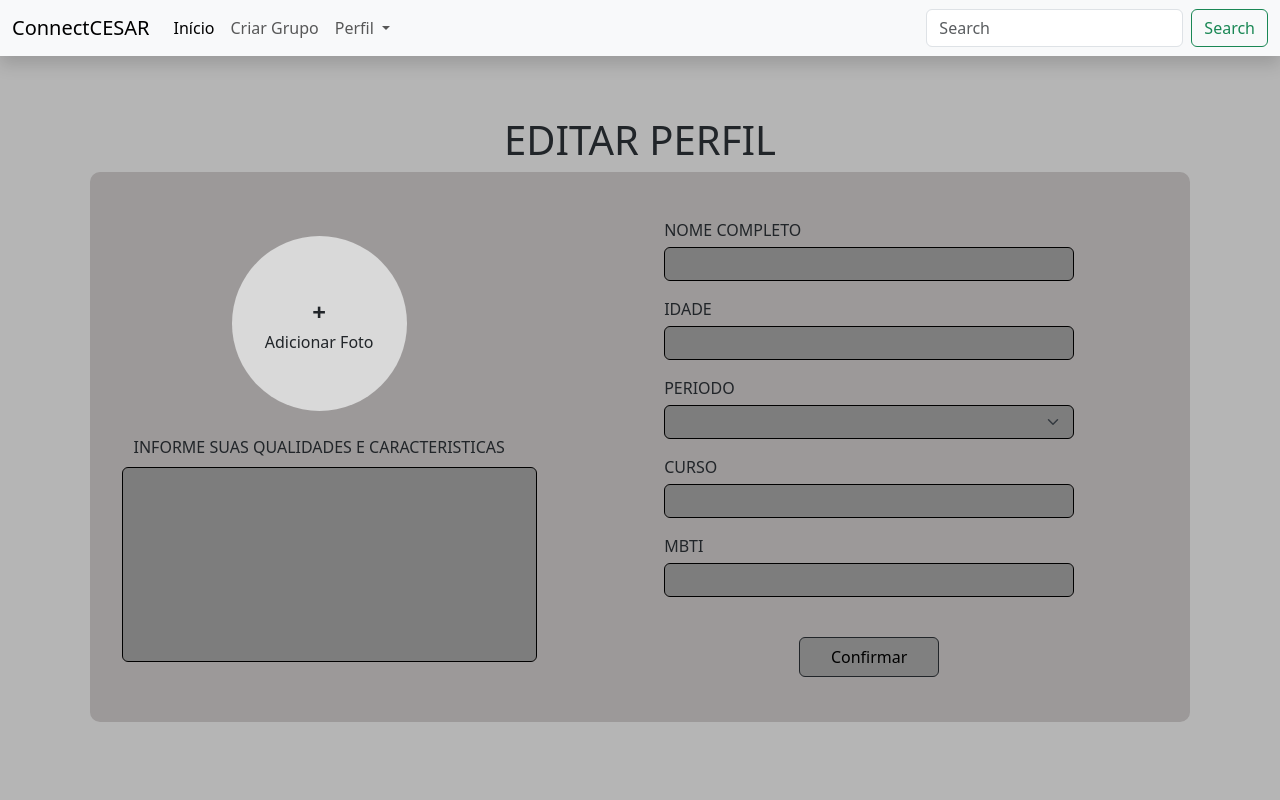
After one commit to caetrias/connectcesar, a Django app: page /editar_perfil/ in a window 1280 px wide. The commit adds this page. Run offline with Django 4.2, Linux system fonts and the light colour scheme.

Commit message:
Tela editar perfil feita + conexões entre telas

```diff
--- a/cesarconnect/ccapp/urls.py
+++ b/cesarconnect/ccapp/urls.py
@@ -10,5 +10,6 @@ urlpatterns = [
     path('criargrupo/', views.criargrupo, name="criargrupo"),
     path('meugrupo/', views.meugrupo, name="meugrupo"),
     path('acessarperfil/', views.acessarperfil, name="acessarperfil"),
+    path('editar_perfil/', views.editar_perfil, name="editar_perfil"),
 
 ]
--- a/cesarconnect/ccapp/views.py
+++ b/cesarconnect/ccapp/views.py
@@ -19,3 +19,6 @@ def meugrupo(request):
 
 def acessarperfil(request):
     return render(request, 'acessarperfil.html')
+
+def editar_perfil(request):
+    return render(request, 'editar_perfil.html')
--- a/cesarconnect/templates/acessarperfil.html
+++ b/cesarconnect/templates/acessarperfil.html
@@ -84,7 +84,7 @@
             <ul class="navbar-nav me-auto mb-2 mb-lg-0">
               <!-- Item Início -->
               <li class="nav-item">
-                <a class="nav-link active" aria-current="page" href="#">Início</a>
+                <a class="nav-link active" aria-current="page" href="/tela_inicial/">Início</a>
               </li>
               <!-- Item Criar Grupo -->
               <li class="nav-item">
@@ -97,7 +97,7 @@
                 </a>
                 <ul class="dropdown-menu">
                   <li><a class="dropdown-item" href="#">Meu Perfil</a></li>
-                  <li><a class="dropdown-item" href="#">Editar Perfil</a></li>
+                  <li><a class="dropdown-item" href="/editar_perfil/">Editar Perfil</a></li>
                   <li><hr class="dropdown-divider"></li>
                   <li><a class="dropdown-item" href="/">Sair</a></li>
                 </ul>
@@ -149,5 +149,6 @@
         </div>
     </div>
 </body>
+<script src="https://cdn.jsdelivr.net/npm/bootstrap@5.3.2/dist/js/bootstrap.bundle.min.js" integrity="sha384-C6RzsynM9kWDrMNeT87bh95OGNyZPhcTNXj1NW7RuBCsyN/o0jlpcV8Qyq46cDfL" crossorigin="anonymous"></script>
 
 </html>
--- a/cesarconnect/templates/criargrupo.html
+++ b/cesarconnect/templates/criargrupo.html
@@ -65,8 +65,8 @@
               Perfil
             </a>
             <ul class="dropdown-menu">
-              <li><a class="dropdown-item" href="#">Meu Perfil</a></li>
-              <li><a class="dropdown-item" href="#">Editar Perfil</a></li>
+              <li><a class="dropdown-item" href="/acessarperfil/">Meu Perfil</a></li>
+              <li><a class="dropdown-item" href="/editar_perfil/">Editar Perfil</a></li>
               <li><hr class="dropdown-divider"></li>
               <li><a class="dropdown-item" href="/">Sair</a></li>
             </ul>
--- /dev/null
+++ b/cesarconnect/templates/editar_perfil.html
@@ -0,0 +1,154 @@
+<!-- Início do documento HTML -->
+<!doctype html>
+<html lang="pt-BR">
+  <head>
+    <meta charset="utf-8">
+    <meta name="viewport" content="width=device-width, initial-scale=1">
+    <link href="https://cdn.jsdelivr.net/npm/bootstrap@5.3.2/dist/css/bootstrap.min.css" rel="stylesheet" integrity="sha384-T3c6CoIi6uLrA9TneNEoa7RxnatzjcDSCmG1MXxSR1GAsXEV/Dwwykc2MPK8M2HN" crossorigin="anonymous">
+    <title>ConnectCESAR</title>
+
+    <style>
+        body {
+            padding-top: 14px;
+            display: flex;
+            flex-direction: column;
+            justify-content: center;
+            min-height: 100vh;
+        }
+
+        .custom-label {
+            display: block;
+            text-align: left;
+            margin-bottom: 5px;
+        }
+
+        .custom-input{
+            height: 34px;
+            width: 410px;
+            background-color: #7D7D7D;
+            border: 1px solid black;
+          }
+
+    </style>
+</head>
+<body style="background-color: #B5B5B5;">
+    <!-- Início da barra de navegação -->
+    <nav class="navbar navbar-expand-lg bg-body-tertiary shadow mb-5 fixed-top">
+        <div class="container-fluid">
+          <!-- Logo da marca -->
+          <a class="navbar-brand" href="#">ConnectCESAR</a>
+          <!-- Botão para colapsar o menu em telas menores -->
+          <button class="navbar-toggler" type="button" data-bs-toggle="collapse" data-bs-target="#navbarSupportedContent" aria-controls="navbarSupportedContent" aria-expanded="false" aria-label="Toggle navigation">
+            <span class="navbar-toggler-icon"></span>
+          </button>
+          <!-- Itens do menu -->
+          <div class="collapse navbar-collapse" id="navbarSupportedContent">
+            <ul class="navbar-nav me-auto mb-2 mb-lg-0">
+              <!-- Item Início -->
+              <li class="nav-item">
+                <a class="nav-link active" aria-current="page" href="/tela_inicial/">Início</a>
+              </li>
+              <!-- Item Criar Grupo -->
+              <li class="nav-item">
+                <a class="nav-link" href="/criargrupo/">Criar Grupo</a>
+              </li>
+              <!-- Dropdown do Perfil -->
+              <li class="nav-item dropdown">
+                <a class="nav-link dropdown-toggle" href="#" role="button" data-bs-toggle="dropdown" aria-expanded="false">
+                  Perfil
+                </a>
+                <ul class="dropdown-menu">
+                  <li><a class="dropdown-item" href="/acessarperfil/">Meu Perfil</a></li>
+                  <li><a class="dropdown-item" href="#">Editar Perfil</a></li>
+                  <li><hr class="dropdown-divider"></li>
+                  <li><a class="dropdown-item" href="/">Sair</a></li>
+                </ul>
+              </li>
+            </ul>
+            <!-- Formulário de busca -->
+            <form class="d-flex" role="search">
+              <input class="form-control me-2" type="search" placeholder="Search" aria-label="Search">
+              <button class="btn btn-outline-success" type="submit">Search</button>
+            </form>
+          </div>
+        </div>
+      </nav> <br>
+
+      <!-- Container principal -->
+      <div class="container text-center mt-5 mb-5">
+        <!-- Título da página -->
+        <h1 style="text-align: center;">EDITAR PERFIL</h1>
+        <!-- Container cinza que contém os campos de edição -->
+        <div class="row align-items-center" style="background-color: #9c9999; border-radius: 10px; max-width: 1100px; margin: 0 auto; flex-direction: row; justify-content: space-between; height: 550px;">
+            <!-- Seção da esquerda para upload de foto -->
+            <div class="col-5">
+                <!-- Área de upload de foto -->
+                <div class="circle-upload mx-auto" style="width: 175px; height: 175px; background-color: #D9D9D9; border-radius: 50%; display: flex; flex-direction: column; justify-content: center; align-items: cente; margin-top: 20px; cursor: pointer;">
+                    <label for="input-foto" class="circle-content">
+                        <span class="plus-sign" style="font-size: 24px; font-weight: bold; margin-top: -10px;">+</span>
+                        <div class="add-photo-text" style="margin-top: 5px text-align: center">Adicionar Foto</div>
+                        <!-- Input escondido para seleção de imagem -->
+                        <input type="file" id="input-foto" accept="image/*" style="display: none">
+                    </label>
+                </div> <br>
+                <!-- Campo para informar qualidades e características -->
+                <div class="mb-3">
+                    <label for="formGroupExampleInput2" class="form-label">INFORME  SUAS QUALIDADES E CARACTERISTICAS</label>
+                    <input type="text" class="form-control custom-input" style="margin-left: 20px; height: 195px; width: 415px; background-color: #7D7D7D; border: 1px solid black;" id="formGroupExampleInput2">
+                </div>
+            </div>
+
+            <!-- Seção da direita para outros campos de edição -->
+            <div class="col-7">
+                <!-- Campo para nome completo -->
+                <div class="mb-3 mx-auto" style="width: 410px;">
+                    <label for="formGroupExampleInput" class="form-label custom-label">NOME COMPLETO</label>
+                    <input type="text" class="form-control custom-input" id="formGroupExampleInput">
+                  </div>
+
+                  <!-- Campo para idade -->
+                  <div class="mb-3 mx-auto" style="width: 410px;">
+                    <label for="formGroupExampleInput" class="form-label custom-label">IDADE</label>
+                    <input type="text" class="form-control custom-input" id="formGroupExampleInput">
+                  </div>
+
+                  <!-- Campo dropdown para período -->
+                  <div class="mb-3 mx-auto" style="width: 410px;">
+                    <label for="formGroupExampleInput" class="form-label custom-label">PERIODO</label>
+                    <select id="inputState" class="form-select custom-input">
+                        <option selected></option>
+                        <option>1º</option>
+                        <option>2º</option>
+                        <option>3º</option>
+                        <option>4º</option>
+                        <option>5º</option>
+                        <option>6º</option>
+                        <option>7º</option>
+                        <option>8º</option>
+                      </select>
+                  </div>
+
+                  <!-- Campo para curso -->
+                  <div class="mb-3 mx-auto" style="width: 410px;">
+                    <label for="formGroupExampleInput" class="form-label custom-label">CURSO</label>
+                    <input type="text" class="form-control custom-input" id="formGroupExampleInput">
+                  </div>
+
+                  <!-- Campo para MBTI -->
+                  <div class="mb-3 mx-auto" style="width: 410px;">
+                    <label for="formGroupExampleInput" class="form-label custom-label">MBTI</label>
+                    <input type="text" class="form-control custom-input" id="formGroupExampleInput">
+                  </div> <br>
+
+                  <!-- Botão de confirmação -->
+                  <a href="/tela_inicial/"> <button type="button" class="btn btn-dark" style="background-color:#808080; color: #000000; width: 140px; height: 40px;">Confirmar</button> </a>
+
+            </div>
+        </div>
+    </div>
+
+
+</body>
+
+<script src="https://cdn.jsdelivr.net/npm/bootstrap@5.3.2/dist/js/bootstrap.bundle.min.js" integrity="sha384-C6RzsynM9kWDrMNeT87bh95OGNyZPhcTNXj1NW7RuBCsyN/o0jlpcV8Qyq46cDfL" crossorigin="anonymous"></script>
+</html>
--- a/cesarconnect/templates/meugrupo.html
+++ b/cesarconnect/templates/meugrupo.html
@@ -38,8 +38,8 @@
               Perfil
             </a>
             <ul class="dropdown-menu">
-              <li><a class="dropdown-item" href="#">Meu Perfil</a></li>
-              <li><a class="dropdown-item" href="#">Editar Perfil</a></li>
+              <li><a class="dropdown-item" href="/acessarperfil/">Meu Perfil</a></li>
+              <li><a class="dropdown-item" href="/editar_perfil/">Editar Perfil</a></li>
               <li><hr class="dropdown-divider"></li>
               <li><a class="dropdown-item" href="/">Sair</a></li>
             </ul>
```
Also changed, not shown: cesarconnect/templates/tela_inicial.html (+5 -5 lines).
